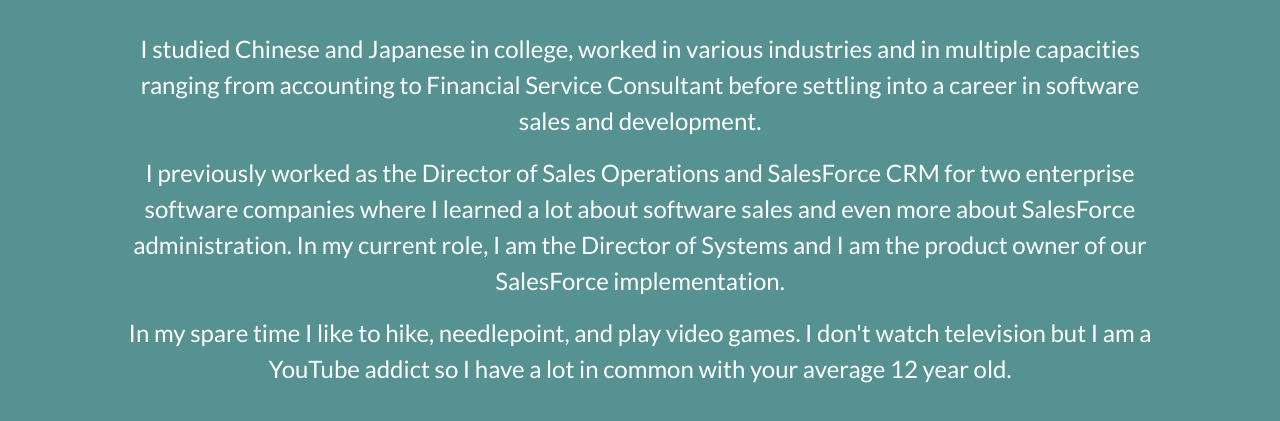
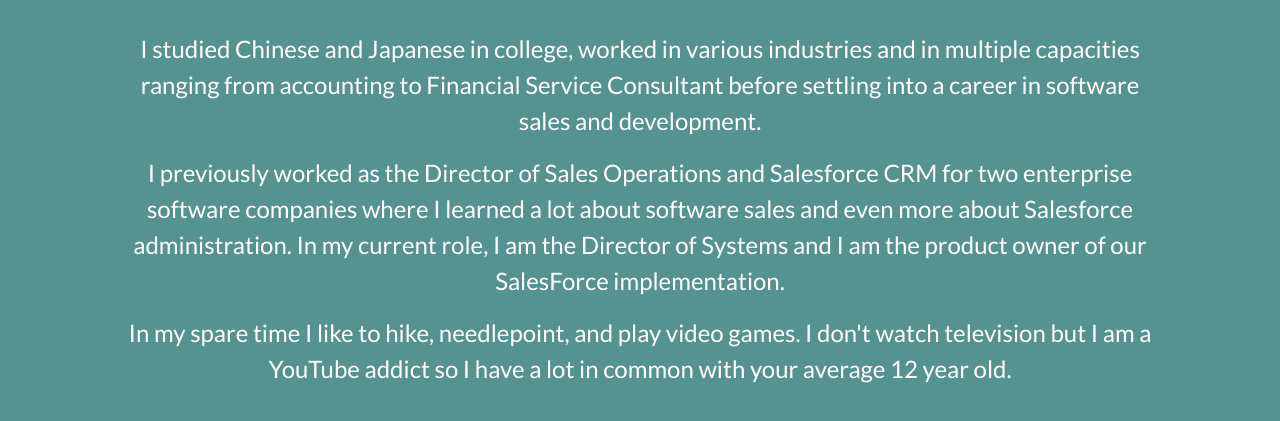
Before and after one commit to KATreadwell/KATportfolioV2, a plain HTML site: page index.html in a window 1280 px wide. Shown: the part 577-998 px from the top of the page. Drawn offline with nearby package versions, Linux system fonts and the light colour scheme.

Commit message:
minor changes

```diff
--- a/index.html
+++ b/index.html
@@ -54,9 +54,9 @@
                                     multiple capacities ranging from accounting to Financial Service Consultant before
                                     settling into a career in software sales and development.
                                 </p>
-                                <p>I previously worked as the Director of Sales Operations and SalesForce CRM for two
+                                <p>I previously worked as the Director of Sales Operations and Salesforce CRM for two
                                     enterprise software companies where I learned a lot about software sales and even
-                                    more about SalesForce administration. In my current role, I am the Director of
+                                    more about Salesforce administration. In my current role, I am the Director of
                                     Systems and I am the product owner of our SalesForce implementation.
                                 </p>
                                 <p>In my spare time I like to hike, needlepoint, and play video games. I don't watch
```
Also changed, not shown: 1 other file.
